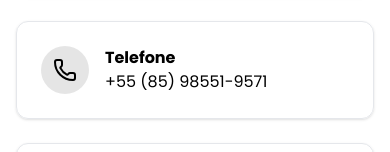
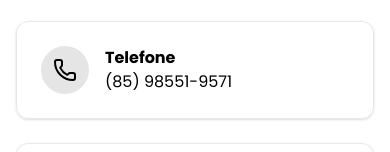
Before and after one commit to nicolasfreitas-dev/portfolio-next, a Next.js app: page / in a window 390 px wide. Shown: the part 4752-4904 px from the top of the page. Built offline with nearby package versions, Linux system fonts and the light colour scheme.

Commit message:
refactor: adjust phone number on contact section

```diff
--- a/src/components/Contact/index.tsx
+++ b/src/components/Contact/index.tsx
@@ -37,7 +37,7 @@ export default function Contact() {
                             <div>
                                 <h3 className="font-bold">Telefone</h3>
                                 <p className="text-muted-foreground">
-                                    +55 (85) 98551-9571
+                                    (85) 98551-9571
                                 </p>
                             </div>
                         </CardContent>
```
Also changed, not shown: 1 other file (tests, documents, lock files or other folders).
